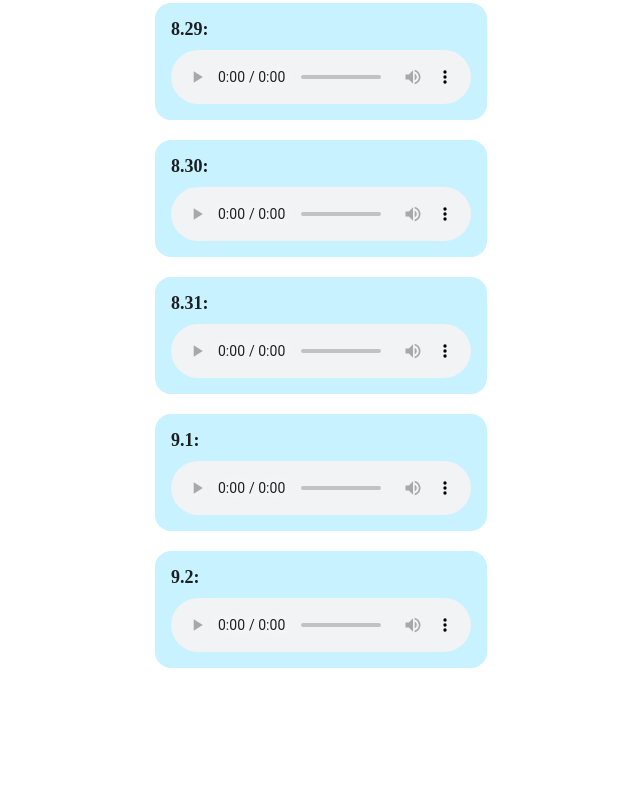
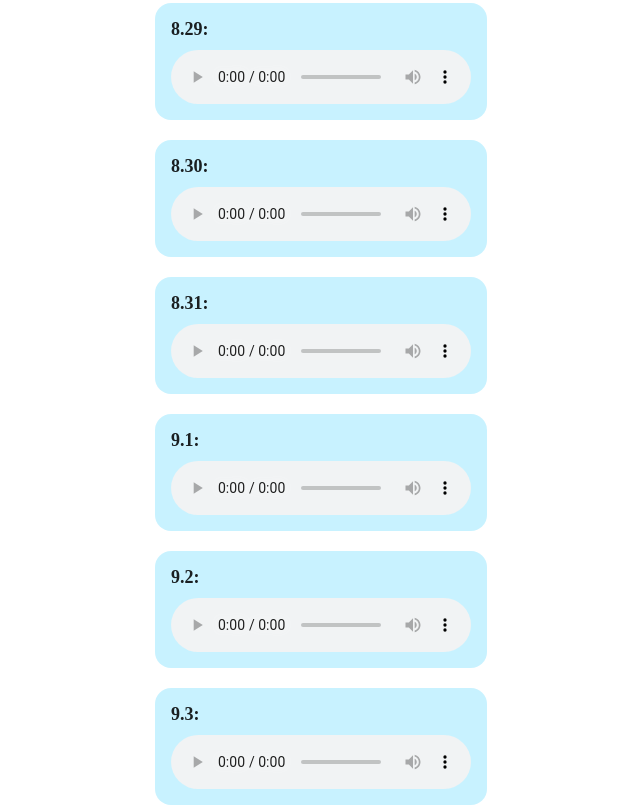
Before and after one commit to DESERT-TVT/Voice, a plain HTML site: page index.html in a window 1280 px wide. Shown: the part 7746-8551 px from the top of the page, without its empty margins (319-959 px from the left). Before the commit the page ends 8414 px from the top, so only its background shows below. Drawn offline with Linux system fonts and the light colour scheme.

Commit message:
feat:9.3

```diff
--- a/index.html
+++ b/index.html
@@ -197,6 +197,10 @@
         <div>9.2:</div>
         <audio src="./assets/9.2.m4a" controls class="audio"></audio>
       </div>
+      <div class="box">
+        <div>9.3:</div>
+        <audio src="./assets/9.2.m4a" controls class="audio"></audio>
+      </div>
     </div>
   </body>    <script src="./js/sakura.js"></script>
 </html>
```
Also changed, not shown: 1 other file.
